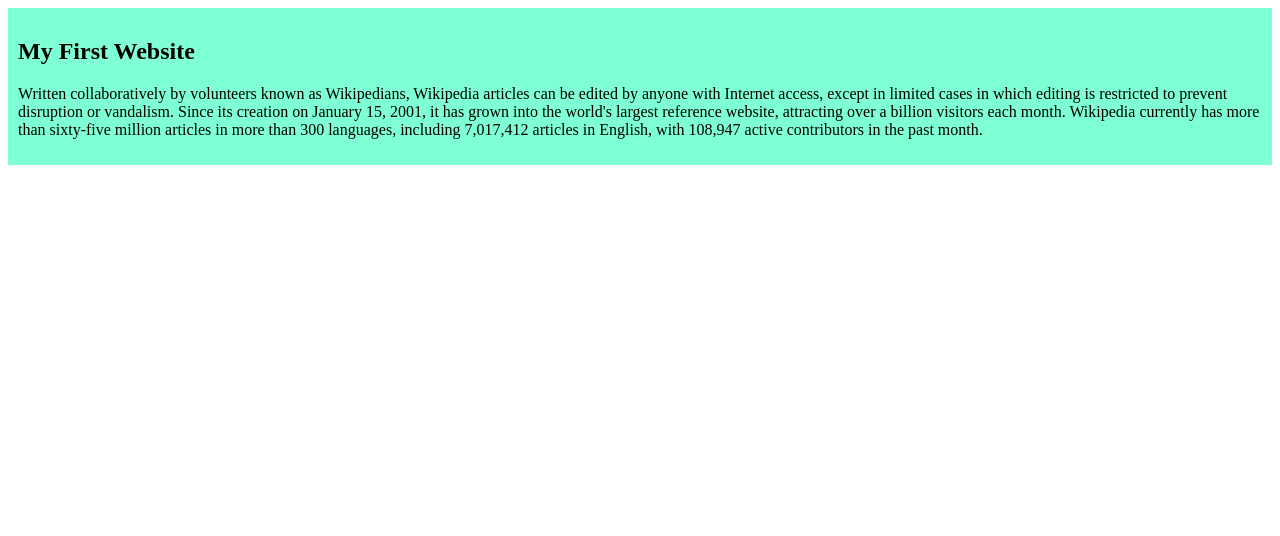
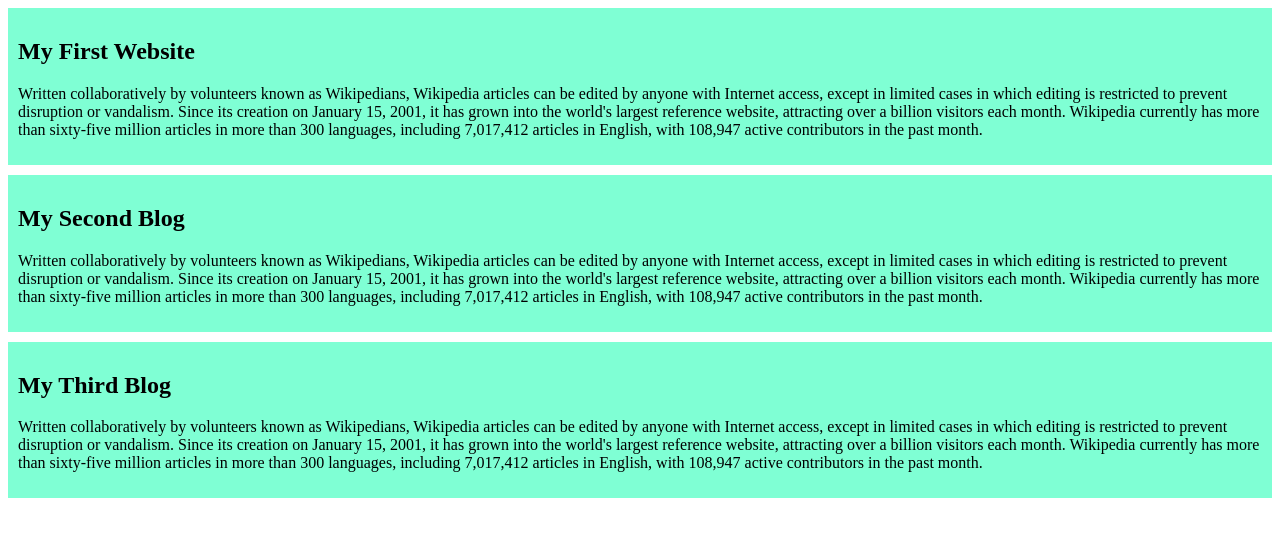
Before and after one commit to rahmanefti/first-github-repo, a plain HTML site: page index.html in a window 1280 px wide. Drawn offline with Linux system fonts and the light colour scheme.

Commit message:
second and third blog added

```diff
--- a/index.html
+++ b/index.html
@@ -11,5 +11,13 @@
       <h2>My First Website</h2>
       <p>Written collaboratively by volunteers known as Wikipedians, Wikipedia articles can be edited by anyone with Internet access, except in limited cases in which editing is restricted to prevent disruption or vandalism. Since its creation on January 15, 2001, it has grown into the world's largest reference website, attracting over a billion visitors each month. Wikipedia currently has more than sixty-five million articles in more than 300 languages, including 7,017,412 articles in English, with 108,947 active contributors in the past month.</p>
    </div>
+   <div>
+      <h2>My Second Blog</h2>
+      <p>Written collaboratively by volunteers known as Wikipedians, Wikipedia articles can be edited by anyone with Internet access, except in limited cases in which editing is restricted to prevent disruption or vandalism. Since its creation on January 15, 2001, it has grown into the world's largest reference website, attracting over a billion visitors each month. Wikipedia currently has more than sixty-five million articles in more than 300 languages, including 7,017,412 articles in English, with 108,947 active contributors in the past month.</p>
+   </div>
+   <div>
+      <h2>My Third Blog</h2>
+      <p>Written collaboratively by volunteers known as Wikipedians, Wikipedia articles can be edited by anyone with Internet access, except in limited cases in which editing is restricted to prevent disruption or vandalism. Since its creation on January 15, 2001, it has grown into the world's largest reference website, attracting over a billion visitors each month. Wikipedia currently has more than sixty-five million articles in more than 300 languages, including 7,017,412 articles in English, with 108,947 active contributors in the past month.</p>
+   </div>
 </body>
 </html>
--- a/styles/blog.css
+++ b/styles/blog.css
@@ -1,4 +1,5 @@
 div{
    background-color: aquamarine;
    padding: 10px;
+   margin-bottom: 10px;
 }
```
